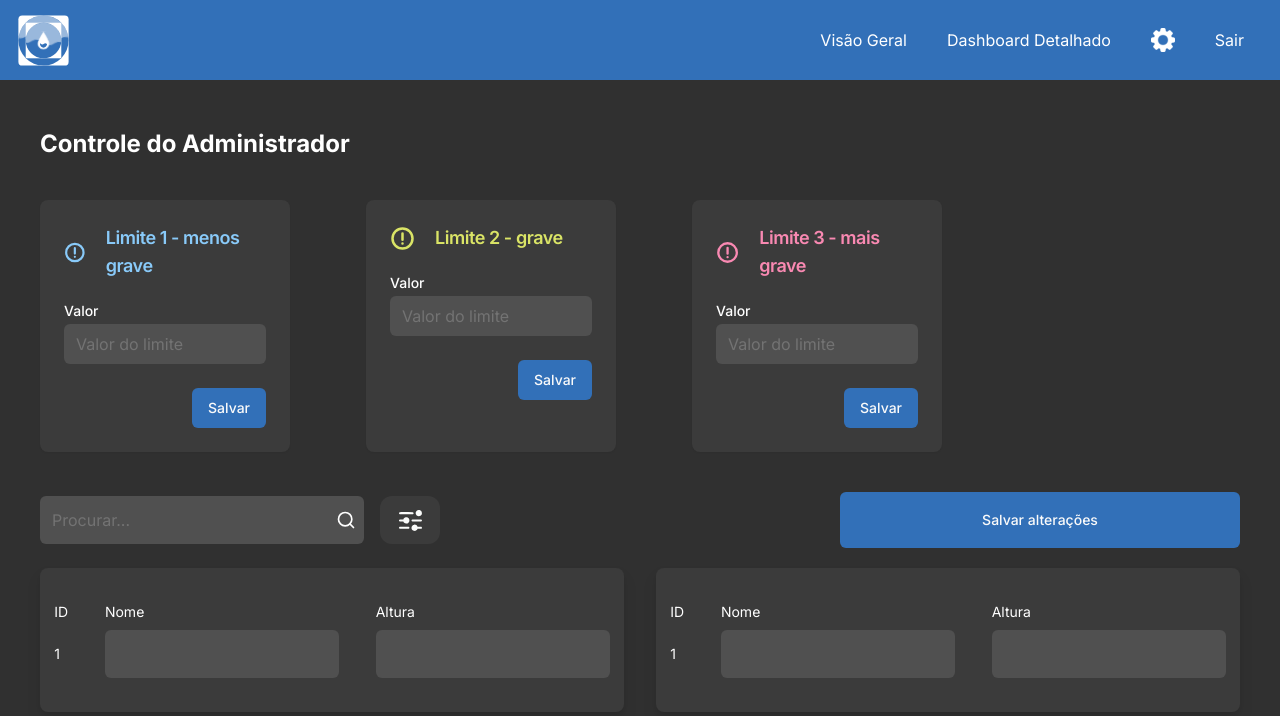
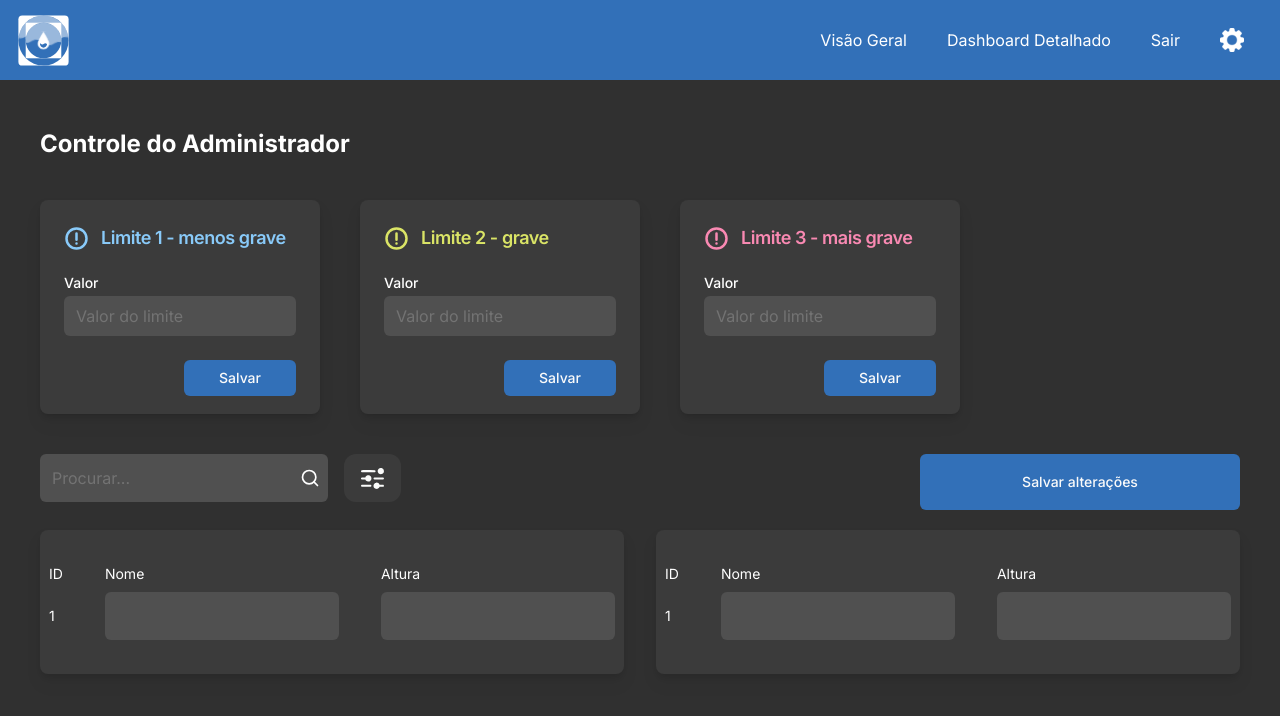
Before and after one commit to RivianSoldier/MAUAguas, a Next.js app in the folder front/mauaguas_front/: page /controle in a window 1280 px wide. Shown: the top 716 px of the page. Built offline with nearby package versions, Linux system fonts and the light colour scheme.

Commit message:
Revert "Teste2.0"

```diff
--- a/front/mauaguas_front/app/controle/page.js
+++ b/front/mauaguas_front/app/controle/page.js
@@ -16,32 +16,32 @@ import { Search } from "lucide-react";
 
 export default function DashboardDetalhado() {
   return (
-    <main className="flex min-h-screen w-full flex-col bg-[#303030] min-w-[320px]">
+    <main className="flex min-h-screen w-full flex-col bg-[#303030]">
       <NavBar activePage="controle" />
-      <div className="w-full mt-32 h-full">
-        <div className='flex justify-start text-2xl ml-10'>
-          <p className='text-white font-bold'>
+      <div className="mt-32">
+        <div className="flex justify-start text-2xl mb-10 ml-10">
+          <p className="text-white font-bold text-2xl">
             Controle do Administrador
           </p>
         </div>
-        <div className='grid grid-cols-4 gap-6'>
+        <div className="flex">
           <LimtCard title="Limite 1 - menos grave" color="#89CAF9"></LimtCard>
           <LimtCard title="Limite 2 - grave" color="#DAE466"></LimtCard>
           <LimtCard title="Limite 3 - mais grave" color="#F989B2"></LimtCard>
         </div>
-        <div className="flex grid grid-cols-6 justify-between mx-10 items-center">
-          <div className="flex lg:col-span-2 md:col-span-3 col-span-4 col-start-2 gap-4 w-full mt-10">
-            <div className="relative w-full">
+        <div className="flex flex-row justify-between mx-10 mt-10">
+          <div className="flex gap-4">
+            <div className="relative">
               <Input
                 placeholder="Procurar..."
-                className="bg-[#505050] border-none text-white h-12 w-full"
+                className="bg-[#505050] border-none text-white w-72 h-12"
               />
               <Search className="absolute right-2 top-3.5 h-5 w-5 text-white" />
             </div>
             <DropdownMenu>
               <DropdownMenuTrigger asChild>
                 <Button
-                  className="min-w-[60px] py-6 bg-[#3B3B3B] flex hover:bg-[#616161] hover:bg-opacity-50 rounded-xl transition duration-300 cursor-pointer"
+                  className="mr-10 py-6 bg-[#3B3B3B] flex hover:bg-[#616161] hover:bg-opacity-50 rounded-xl transition duration-300 cursor-pointer"
                   variant="primary"
                 >
                   <Image
@@ -75,13 +75,13 @@ export default function DashboardDetalhado() {
               </DropdownMenuContent>
             </DropdownMenu>
           </div>
-          <div className="lg:col-start-5 lg:col-span-2 md:col-span-2 md:col-start-5 col-span-4 col-start-2">
-            <Button className="w-full h-14 bg-[#3270B8] hover:bg-[#2D64A5] hover:bg-opacity-50 mt-10">
+          <div>
+            <Button className="w-80 h-14 bg-[#3270B8] hover:bg-[#2D64A5] hover:bg-opacity-50">
               Salvar alterações
             </Button>
           </div>
         </div>
-        <div className="grid grid-cols-2 gap-6 mx-10 my-5 gap-8">
+        <div className="flex mx-10 mt-5 gap-8">
           <CardUpdate></CardUpdate>
           <CardUpdate></CardUpdate>
         </div>
--- a/front/mauaguas_front/app/visao-geral/page.js
+++ b/front/mauaguas_front/app/visao-geral/page.js
@@ -20,13 +20,13 @@ export default function VisaoGeral() {
     return (
         <main className="flex min-h-screen flex-col bg-[#303030]">
             <NavBar activePage="visao-geral" />
-            <Tabs defaultValue="nivel" className="w-full mt-32 h-full flex-col">
-                <div className='flex flex-col justify-between sm:flex-row mx-10 text-2.5xl items-center'>
-                    <p className='text-white font-bold min-w-[229px]'>Dashboard  Geral</p>
-                    <div className='flex items-center justify-around '>
+            <Tabs defaultValue="nivel" className="w-full mt-32 h-full">
+                <div className='flex justify-between mx-10 text-2.5xl items-center'>
+                    <p className='text-white font-bold'>Dashboard  Geral</p>
+                    <div className='flex items-center justify-around'>
                         <DropdownMenu>
                             <DropdownMenuTrigger asChild>
-                                <Button className="min-w-[60px] mr-10 py-6 bg-[#3B3B3B] flex hover:bg-[#616161] hover:bg-opacity-50 rounded-xl transition duration-300 cursor-pointer" variant="primary">
+                                <Button className="mr-10 py-6 bg-[#3B3B3B] flex hover:bg-[#616161] hover:bg-opacity-50 rounded-xl transition duration-300 cursor-pointer" variant="primary">
                                     <Image src="/options.svg" alt="Filters" width={25} height={25} />
                                 </Button>
                             </DropdownMenuTrigger>
--- a/front/mauaguas_front/components/NavBar.js
+++ b/front/mauaguas_front/components/NavBar.js
@@ -4,8 +4,8 @@ import Link from "next/link";
 export default function NavBar({ activePage }) {
   return (
     <header className="bg-[#3270B8] h-20 p-4 w-full fixed top-0">
-      <div className="max-w-7xl mx-auto h-full flex justify-between items-center">
-        <div className="rounded-xl min-w-[55px]">
+      <div className="max-w-full mx-auto h-full flex justify-between items-center">
+        <div className="rounded-xl">
           <Image src="/logo_01.svg" alt="Logo" width={55} height={55} />
         </div>
         <nav className="flex items-center h-full">
@@ -18,13 +18,11 @@ export default function NavBar({ activePage }) {
           >
             Dashboard Detalhado
           </NavItem>
-          <NavItem href="/controle" active={activePage === "controle"}>
-            <div className="min-w-[24px]">
-              <Image src="/settings.svg" alt="Settings" width={24} height={24} />
-            </div>
-          </NavItem>
           <NavItem href="/" active={activePage === "sair"}>
             Sair
+          </NavItem>
+          <NavItem href="/controle" active={activePage === "controle"}>
+            <Image src="/settings.svg" alt="Settings" width={24} height={24} />
           </NavItem>
         </nav>
       </div>
--- a/front/mauaguas_front/components/ui/card-limt-admin.jsx
+++ b/front/mauaguas_front/components/ui/card-limt-admin.jsx
@@ -12,31 +12,57 @@ import Image from "next/image";
 
 function LimtCard({ title, color }) {
   return (
-        <Card className="col-span-4 lg:col-span-1 md:col-span-2 bg-[#3B3B3B] border-none mx-10 mt-10 max-w-[400px] min-w-[250px]">
+    <Card className="w-[17.5rem] h-[13.375rem] bg-[#3B3B3B] border-none ml-10 drop-shadow-lg">
       <CardHeader>
-                <div className='flex items-center'>
-                    <svg width="25px" height="25px" viewBox="0 0 20 20" xmlns="http://www.w3.org/2000/svg" fill="none">
+        <div className="flex items-center">
+          <svg
+            width="25px"
+            height="25px"
+            viewBox="0 0 20 20"
+            xmlns="http://www.w3.org/2000/svg"
+            fill="none"
+          >
             <g id="SVGRepo_bgCarrier" stroke-width="0" />
-                        <g id="SVGRepo_tracerCarrier" stroke-linecap="round" stroke-linejoin="round" />
-                        <g id="SVGRepo_iconCarrier"> <path fill={`${color}`} fill-rule="evenodd" d="M10 3a7 7 0 100 14 7 7 0 000-14zm-9 7a9 9 0 1118 0 9 9 0 01-18 0zm10.01 4a1 1 0 01-1 1H10a1 1 0 110-2h.01a1 1 0 011 1zM11 6a1 1 0 10-2 0v5a1 1 0 102 0V6z" />
+            <g
+              id="SVGRepo_tracerCarrier"
+              stroke-linecap="round"
+              stroke-linejoin="round"
+            />
+            <g id="SVGRepo_iconCarrier">
+              {" "}
+              <path
+                fill={`${color}`}
+                fill-rule="evenodd"
+                d="M10 3a7 7 0 100 14 7 7 0 000-14zm-9 7a9 9 0 1118 0 9 9 0 01-18 0zm10.01 4a1 1 0 01-1 1H10a1 1 0 110-2h.01a1 1 0 011 1zM11 6a1 1 0 10-2 0v5a1 1 0 102 0V6z"
+              />
             </g>
           </svg>
-                    <CardTitle style={{ color: color }} className={`text-lg ml-5`}>{title}</CardTitle>
+          <CardTitle style={{ color: color }} className={`text-lg ml-3`}>
+            {title}
+          </CardTitle>
         </div>
       </CardHeader>
       <CardContent>
         <form>
-                    <div className="grid w-full items-center gap-4">
+          <div className="grid w-full items-center">
             <div className="flex flex-col space-y-1.5">
-                            <Label htmlFor="valor" className="text-white">Valor</Label>
-                            <Input id="valor" placeholder="Valor do limite" className='bg-[#505050] border-none text-white w-full' />
+              <Label htmlFor="valor" className="text-white">
+                Valor
+              </Label>
+              <Input
+                id="valor"
+                placeholder="Valor do limite"
+                className="bg-[#505050] border-none text-white w-full"
+              />
             </div>
           </div>
         </form>
       </CardContent>
       <CardFooter className="flex justify-between">
-                <div className='w-full flex flex-row items-end justify-end text-white'>
-                    <Button className="bg-[#3270B8] hover:bg-[#2D64A5] hover:bg-opacity-50 rounded-md transition duration-300">Salvar</Button>
+        <div className="w-full flex flex-row items-end justify-end text-white">
+          <Button className="bg-[#3270B8] hover:bg-[#2D64A5] hover:bg-opacity-50 rounded-md transition duration-300 w-28 h-9">
+            Salvar
+          </Button>
         </div>
       </CardFooter>
     </Card>
--- a/front/mauaguas_front/components/ui/card-update.jsx
+++ b/front/mauaguas_front/components/ui/card-update.jsx
@@ -1,7 +1,7 @@
 import { Input } from "@/components/ui/input";
 export function CardUpdate() {
   return (
-    <div className="flex lg:col-span-1 col-span-2 min-h-36 justify-around items-center gap-6 text-white text-sm bg-[#3b3b3b] drop-shadow-lg rounded-lg px-2">
+    <div className="flex flex-row w-1/2 h-36 justify-around items-center gap-6 text-white text-sm bg-[#3b3b3b] drop-shadow-lg rounded-lg">
       <div className="flex flex-col gap-2">
         <p>ID</p>
         <p className="flex h-12 items-center">1</p>
```
Lines whose indentation alone changed are shown as unchanged.
